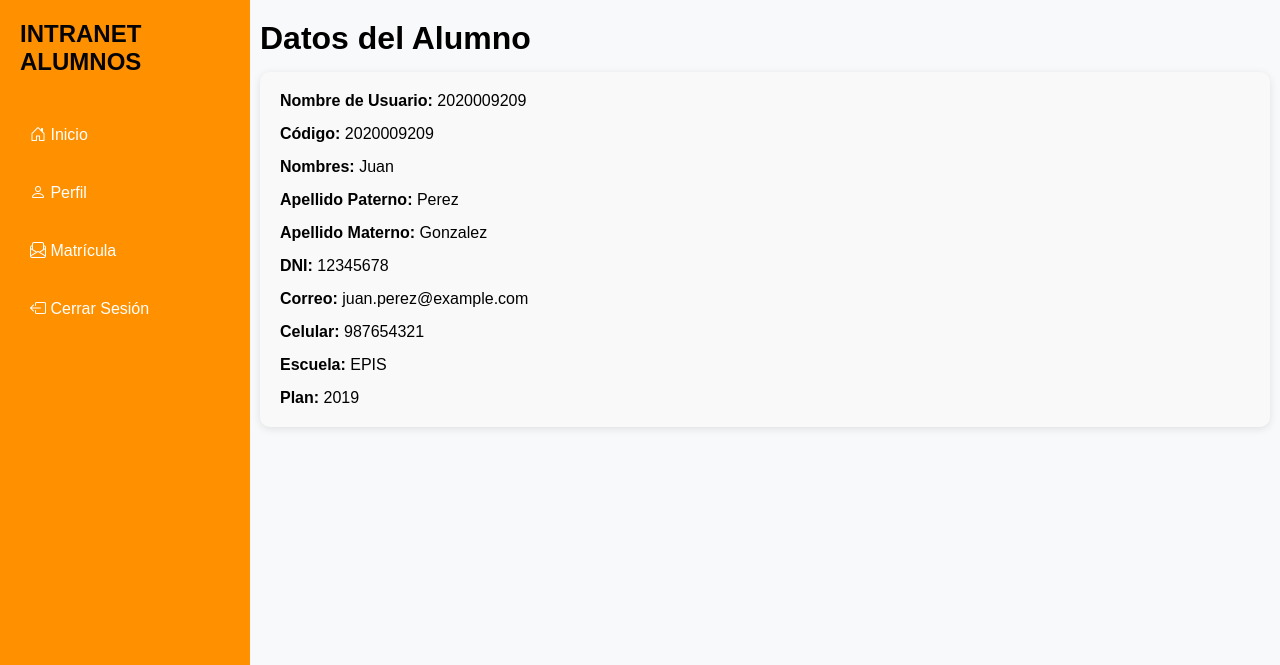
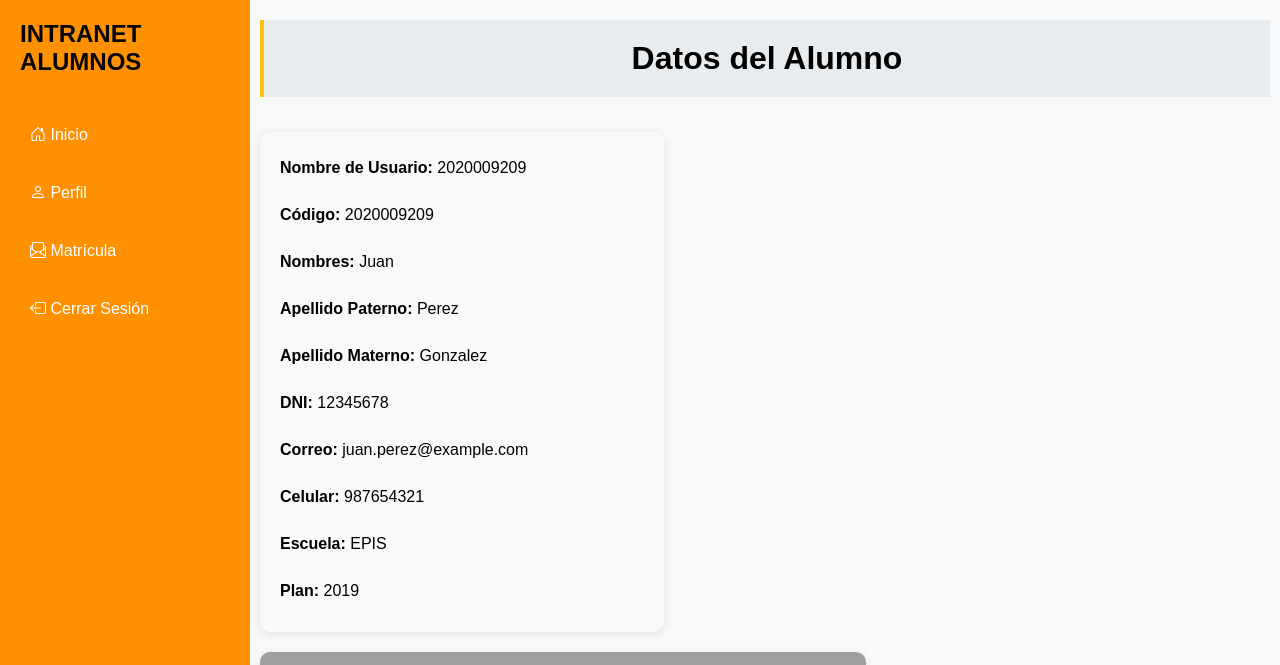
Before and after one commit to Mercedes1311/matricula-web, a Django app: page /usuario/2020009209/ in a window 1280 px wide. Shown: the top 665 px of the page. Run offline with Django 5.2, Linux system fonts and the light colour scheme; data comes from the database, SQL or seed files in the repository; both versions use the stored data as it was after the commit; some libraries are stand-ins or nearby versions; grey boxes are pictures that could not be loaded.

Commit message:
css datos alumno

```diff
--- a/App/templates/base.html
+++ b/App/templates/base.html
@@ -22,6 +22,7 @@
         .container {
             display: flex;
             width: 100%;
+            height: 100%;
         }
 
         .sidebar {
@@ -278,6 +279,81 @@
         .redes a:hover {
             opacity: 0.8;
         }
+        .form-perfil{
+            display: flex;
+            justify-items: center;
+            height: 500px;
+            width: 400px;
+            justify-items: center;
+        }
+
+        .conteiner-perfil h1 {
+            background-color: #e9ecef;
+            padding: 20px;
+            margin-bottom: 20px;
+            border-left: 4px solid #ffc107;
+            text-align: center;
+        }
+
+       .form-perfil p {
+        margin: 7px;
+       }
+       .conteiner-p{
+        display: flex;
+        flex-wrap: wrap;
+       }
+
+
+.container-p {
+    display: flex;
+    align-items: flex-start;
+    justify-content: space-between;
+    gap: 20px;
+    flex-wrap: wrap; /* Esto permite que en pantallas pequeñas, los elementos se ajusten */
+}
+
+.form-perfil {
+    display: flex;
+    flex-direction: column;
+    gap: 10px;
+    background-color: #f9f9f9;
+    padding: 20px;
+    border-radius: 10px;
+    width: 40%; /* Ancho del formulario */
+    box-shadow: 0 2px 8px rgba(0, 0, 0, 0.1);
+}
+
+.img-perfil img {
+    width: 606px;
+    height: 500px;
+    border-radius: 10px;
+    box-shadow: 0 2px 8px rgba(0, 0, 0, 0.1);
+}
+
+.conteiner-p {
+    display: flex;
+    justify-content: space-between;
+    align-items: flex-start;
+}
+
+.form-perfil p {
+    margin: 7px 0;
+}
+
+@media (max-width: 768px) {
+    .container-p {
+        flex-direction: column;
+        align-items: center;
+    }
+
+    .form-perfil, .img-perfil {
+        width: 100%;
+    }
+
+    .img-perfil img {
+        width: 100%;
+    }
+}
 
     </style>
 </head>
--- a/App/templates/perfil.html
+++ b/App/templates/perfil.html
@@ -1,9 +1,11 @@
 {% extends 'base.html' %}
 {% block content %}
 <div class="home">
+    <div class="conteiner-perfil">
         <h1>Datos del Alumno</h1>
-    <div style="display: flex; flex-direction: column; gap: 15px; margin-top: 15px; background-color: #f9f9f9; padding: 20px; border-radius: 10px; box-shadow: 0 2px 8px rgba(0, 0, 0, 0.1);">
-        <p ><strong>Nombre de Usuario:</strong> {{ usuario.username }}</p>
+        <div class="container-p">
+            <div class="form-perfil" style="display: flex; flex-direction: column; gap: 15px; margin-top: 15px; background-color: #f9f9f9; padding: 20px; border-radius: 10px; box-shadow: 0 2px 8px rgba(0, 0, 0, 0.1);">
+                <p><strong>Nombre de Usuario:</strong> {{ usuario.username }}</p>
                 <p><strong>Código:</strong> {{ alumno.codigo }}</p>
                 <p><strong>Nombres:</strong> {{ alumno.nombres }}</p>
                 <p><strong>Apellido Paterno:</strong> {{ alumno.apellido_paterno }}</p>
@@ -14,5 +16,12 @@
                 <p><strong>Escuela:</strong> {{ alumno.escuela.nombre_escuela }}</p>
                 <p><strong>Plan:</strong> {{ alumno.plan.nombre_plan }}</p>
             </div>
+            <div class="img-perfil">
+                <img width="200px" src="https://mentor.pe/wp-content/uploads/2023/11/UNFV-admision-1024x576.jpg" alt="">
             </div>
+        </div>
+    </div>
+</div>
+
+
 {% endblock %}
```
Also changed, not shown: App/templates/signin.html (+6 -4 lines), db.sqlite3. Lines whose indentation alone changed are shown as unchanged.
